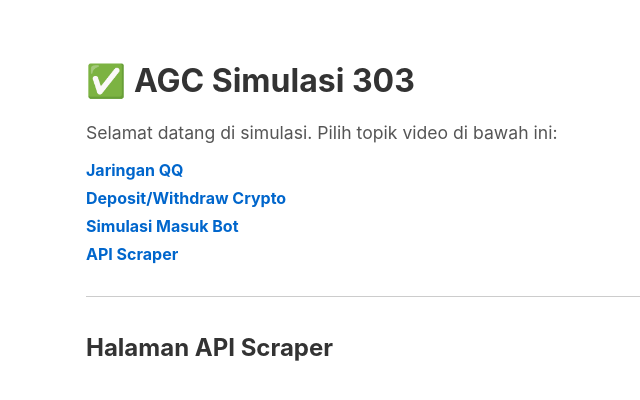
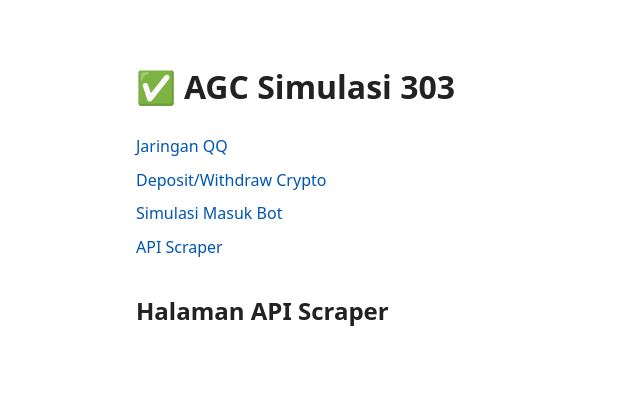
Before and after one commit to dhenynteam-wq/agc-simulasi-303, a Next.js app: page /video/api-scraper in a window 1280 px wide. Shown: the top 400 px of the page, without its empty margins (154-794 px from the left). Built offline with nearby package versions, Linux system fonts and the light colour scheme.

Commit message:
Update agc_layout.js

```diff
--- a/components/agc_layout.js
+++ b/components/agc_layout.js
@@ -1,60 +1,39 @@
 export default function AGCLayout({ children }) {
   return (
     <div style={{
-      padding: '2rem',
-      fontFamily: 'Inter, sans-serif',
-      maxWidth: '800px',
+      fontFamily: 'system-ui, sans-serif',
+      color: '#222',
+      lineHeight: 1.6,
+      maxWidth: '700px',
       margin: '0 auto',
-      color: '#333'
+      padding: '2rem'
     }}>
       <header style={{ marginBottom: '2rem' }}>
-        <h1 style={{
-          display: 'flex',
-          alignItems: 'center',
-          fontSize: '2rem'
-        }}>
-          <span style={{
-            fontSize: '2rem',
-            marginRight: '0.5rem'
-          }}>✅</span>
-          <span>AGC Simulasi 303</span>
+        <h1 style={{ fontSize: '2rem', display: 'flex', alignItems: 'center', gap: '0.5rem' }}>
+          <span>✅</span> <span>AGC Simulasi 303</span>
         </h1>
-        <p style={{ fontSize: '1.1rem', color: '#555' }}>
-          Selamat datang di simulasi. Pilih topik video di bawah ini:
-        </p>
-        <nav>
-          <ul style={{
-            listStyle: 'none',
-            padding: 0,
-            marginTop: '1rem'
-          }}>
-            {[
-              { href: '/video/jaringan-qq', label: 'Jaringan QQ' },
-              { href: '/video/dpwd-crypto', label: 'Deposit/Withdraw Crypto' },
-              { href: '/video/simulasi-masuk', label: 'Simulasi Masuk Bot' },
-              { href: '/video/api-scraper', label: 'API Scraper' }
-            ].map(({ href, label }) => (
-              <li key={href} style={{ marginBottom: '0.5rem' }}>
-                <a
-                  href={href}
-                  style={{
-                    color: '#0066cc',
-                    textDecoration: 'none',
-                    fontWeight: 'bold'
-                  }}
-                  onMouseOver={(e) => e.target.style.textDecoration = 'underline'}
-                  onMouseOut={(e) => e.target.style.textDecoration = 'none'}
-                >
-                  {label}
-                </a>
-              </li>
-            ))}
+        <nav style={{ marginTop: '1rem' }}>
+          <ul style={{ listStyle: 'none', paddingLeft: 0 }}>
+            <li><a href="/video/jaringan-qq">Jaringan QQ</a></li>
+            <li><a href="/video/dpwd-crypto">Deposit/Withdraw Crypto</a></li>
+            <li><a href="/video/simulasi-masuk">Simulasi Masuk Bot</a></li>
+            <li><a href="/video/api-scraper">API Scraper</a></li>
           </ul>
         </nav>
       </header>
-      <main style={{ paddingTop: '1rem', borderTop: '1px solid #ccc' }}>
-        {children}
-      </main>
+      <main>{children}</main>
+      <style jsx>{`
+        a {
+          color: #0056b3;
+          text-decoration: none;
+        }
+        a:hover {
+          text-decoration: underline;
+        }
+        li {
+          margin-bottom: 0.5rem;
+        }
+      `}</style>
     </div>
   );
 }
```
